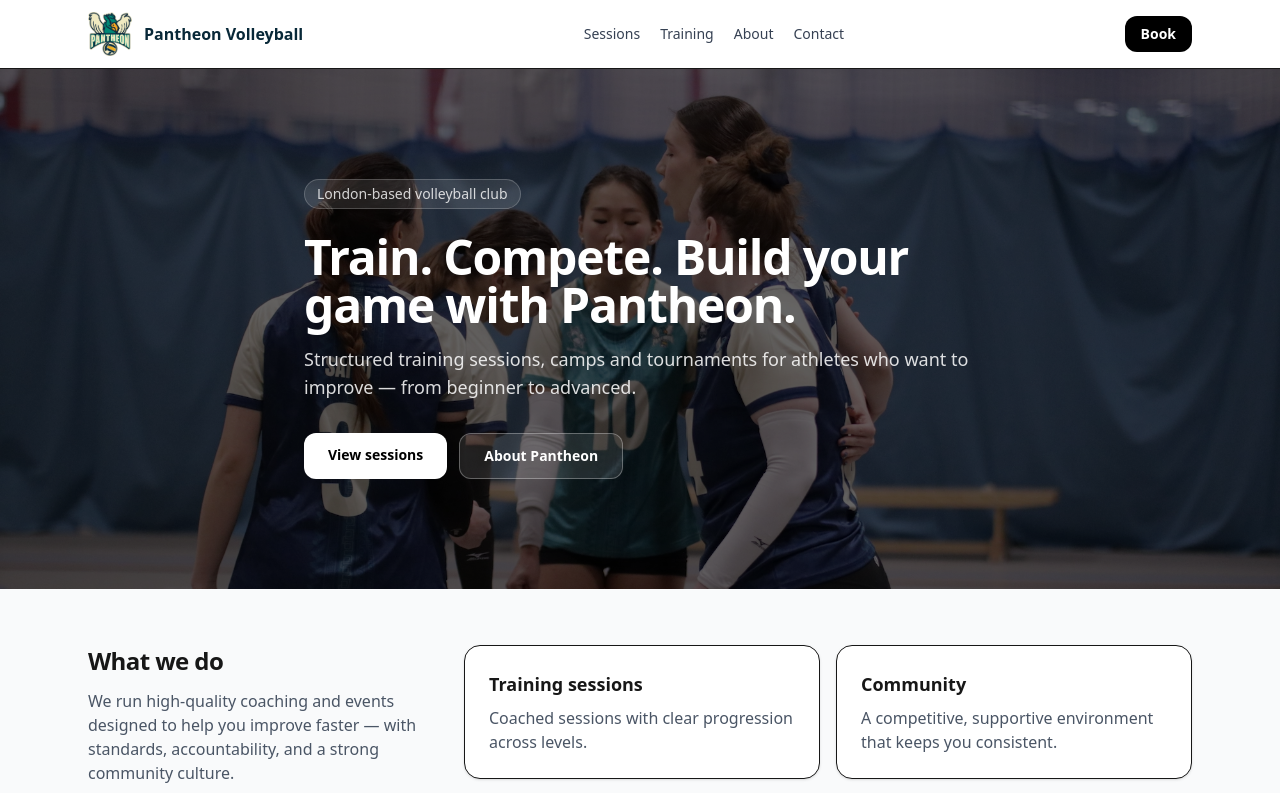
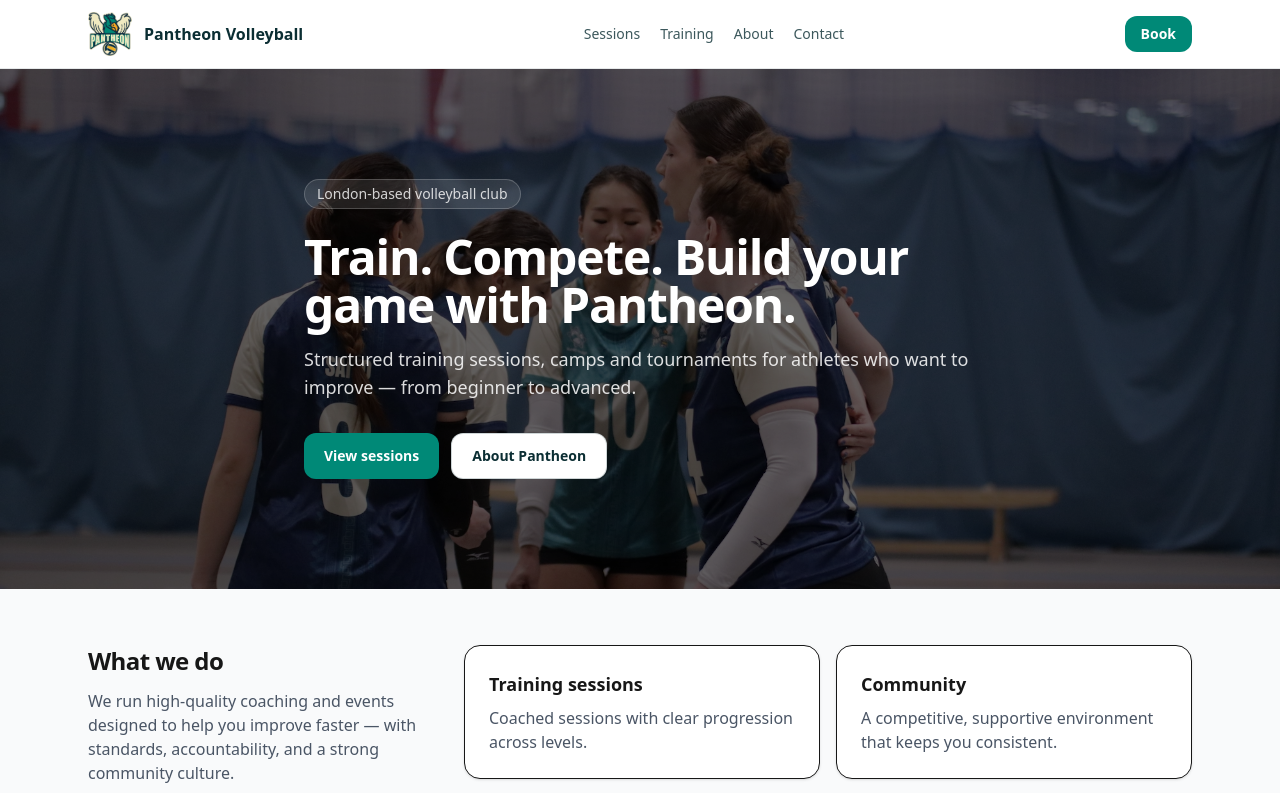
Before and after one commit to georgeshoivanov/pantheon-website, a Next.js app: page / in a window 1280 px wide. Shown: the top 793 px of the page. Built offline with nearby package versions, Linux system fonts and the light colour scheme.

Commit message:
add brand hex codes, add button primary and secondary

```diff
--- a/app/globals.css
+++ b/app/globals.css
@@ -11,8 +11,11 @@
   --font-sans: var(--font-geist-sans);
   --font-mono: var(--font-geist-mono);
   --color-brand: #008977;
+  --color-brand-dark: #006f61;
   --color-cream: #eee9bf;
-  --color-ink: #082838;
+  --color-ink: #0B2E33;
+  --color-surface: #ffffff;
+  --color-surface-alt: #f8faf9;
 }
 
 @media (prefers-color-scheme: dark) {
--- a/app/page.tsx
+++ b/app/page.tsx
@@ -1,6 +1,7 @@
 import Link from "next/link";
 import { Container } from "@/components/Container";
 import Image from "next/image";
+import { Button } from "@/components/Button"
 
 const features = [
   { title: "Training sessions", desc: "Coached sessions with clear progression across levels." },
@@ -45,19 +46,12 @@ export default function HomePage() {
               </p>
 
               <div className="mt-8 flex flex-wrap gap-3">
-                <Link
-                  href="/sessions"
-                  className="rounded-xl bg-white px-6 py-3 text-sm font-semibold text-black hover:opacity-90"
-                >
+                <Button href="/sessions">
                   View sessions
-                </Link>
-
-                <Link
-                  href="/about"
-                  className="rounded-xl border border-white/30 bg-white/10 px-6 py-3 text-sm font-semibold text-white hover:bg-white/20"
-                >
+                </Button>
+                <Button variant="outline" href="/about">
                   About Pantheon
-                </Link>
+                </Button>
               </div>
             </div>
           </div>
@@ -83,7 +77,7 @@ export default function HomePage() {
                   </p>
                   <Link
                     href="/sessions"
-                    className="mt-4 inline-flex rounded-xl bg-black px-4 py-2 text-sm font-semibold text-white hover:opacity-90"
+                    className="mt-4 inline-flex rounded-xl bg-brand px-5 py-2 text-sm font-semibold text-white hover:bg-brand-dark transition-colors"
                   >
                     Find a session
                   </Link>
--- /dev/null
+++ b/components/Button.tsx
@@ -0,0 +1,46 @@
+import Link from "next/link";
+import { cn } from "@/lib/cn";
+import type { ReactNode } from "react";
+
+type ButtonProps = {
+  children: ReactNode;
+  href?: string;
+  variant?: "primary" | "secondary" | "outline";
+  className?: string;
+} & React.ButtonHTMLAttributes<HTMLButtonElement>;
+
+export function Button({
+  children,
+  href,
+  variant = "primary",
+  className,
+  ...props
+}: ButtonProps) {
+  const baseStyles =
+    "inline-flex items-center justify-center rounded-xl px-5 py-3 text-sm font-semibold transition-colors";
+
+  const variants = {
+    primary:
+      "bg-brand text-white hover:bg-brand-dark",
+    secondary:
+      "bg-ink text-white hover:opacity-90",
+    outline:
+      "border border-ink/20 bg-white text-ink hover:bg-surface-alt",
+  };
+
+  const styles = cn(baseStyles, variants[variant], className);
+
+  if (href) {
+    return (
+      <Link href={href} className={styles}>
+        {children}
+      </Link>
+    );
+  }
+
+  return (
+    <button className={styles} {...props}>
+      {children}
+    </button>
+  );
+}
--- a/components/Navbar.tsx
+++ b/components/Navbar.tsx
@@ -10,7 +10,7 @@ const links = [
 
 export function Navbar() {
   return (
-    <header className="sticky top-0 z-50 border-b bg-white/80 backdrop-blur">
+    <header className="sticky top-0 z-50 border-b border-ink/10 bg-white">
       <div className="mx-auto flex max-w-6xl items-center justify-between px-6 py-3">
         <Link href="/" className="flex items-center gap-3">
           <Image
@@ -31,7 +31,7 @@ export function Navbar() {
             <Link
               key={l.href}
               href={l.href}
-              className="text-sm text-gray-700 hover:text-black"
+              className="text-sm font-medium text-ink/80 hover:text-ink"
             >
               {l.label}
             </Link>
@@ -40,7 +40,7 @@ export function Navbar() {
 
         <Link
           href="/sessions"
-          className="rounded-xl bg-black px-4 py-2 text-sm font-semibold text-white hover:opacity-90"
+          className="rounded-xl bg-brand px-4 py-2 text-sm font-semibold text-white hover:bg-brand-dark"
         >
           Book
         </Link>
--- /dev/null
+++ b/lib/cn.ts
@@ -0,0 +1,3 @@
+export function cn(...classes: (string | undefined)[]) {
+  return classes.filter(Boolean).join(" ");
+}
```
